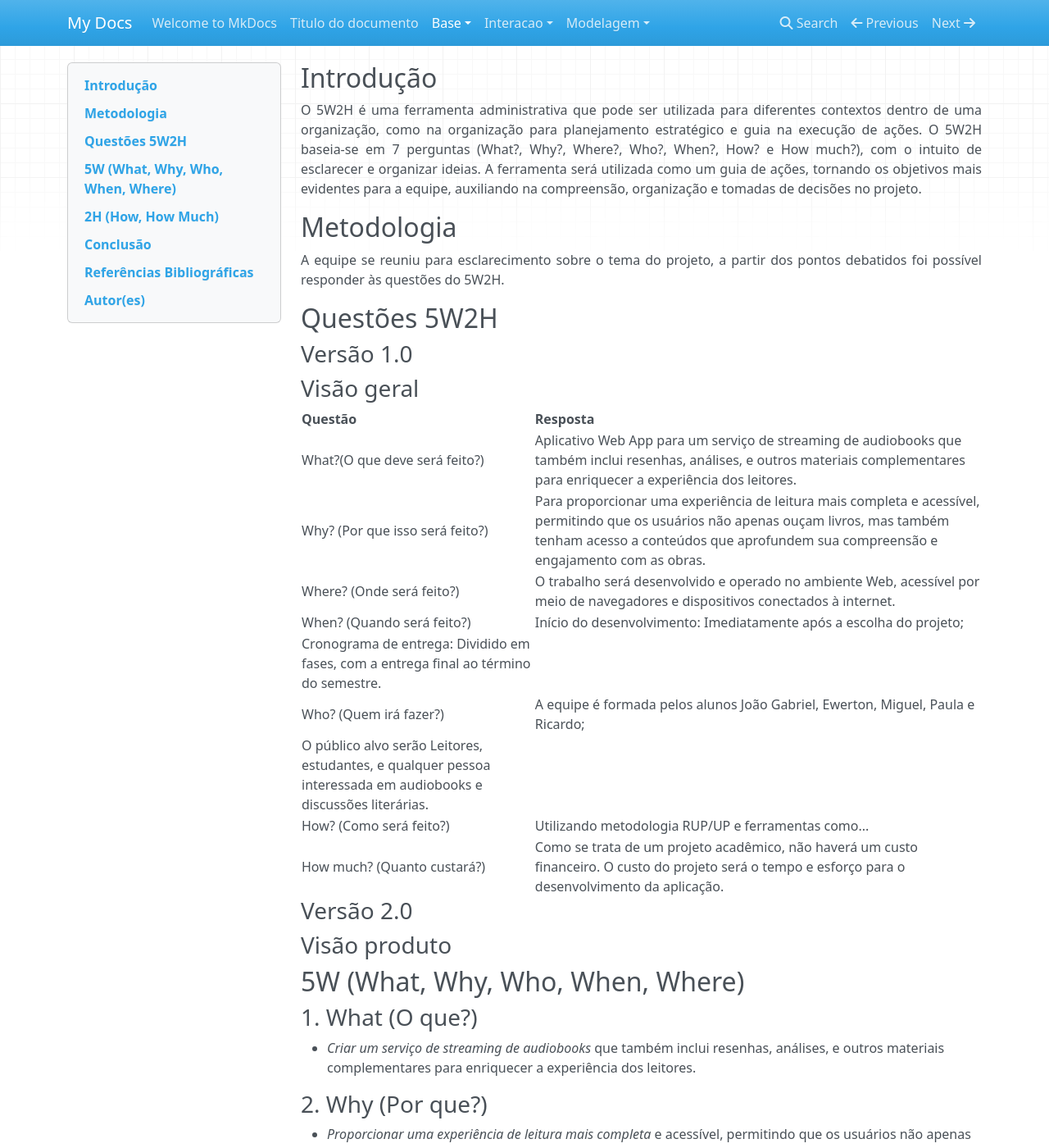
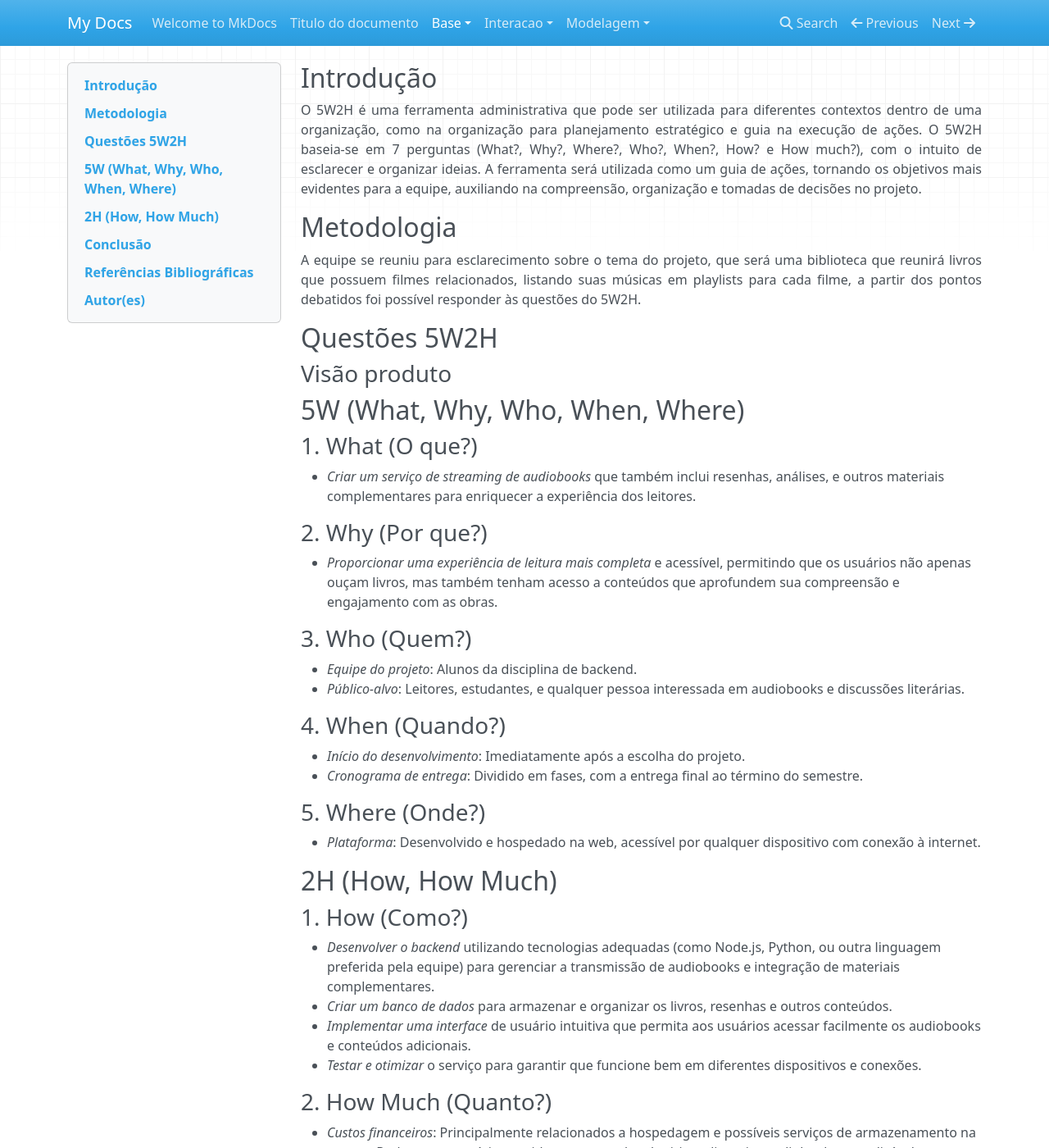
Before and after one commit to Projetos-de-Extensao/PBE_24.2_8001_III_EVE-Plus, an MkDocs documentation site: the page built from docs/base/5w2h.md, in a window 1280 px wide and 1400 px high. Shown: the whole window at 82% size. Built offline with MkDocs 1.6.1, drawn with Linux system fonts in a browser that asks for light colours; nearby versions of some CDN libraries.

Commit message:
Update 5w2h.md adicionando o tema do projeto ao arquivo

```diff
--- a/docs/base/5w2h.md
+++ b/docs/base/5w2h.md
@@ -12,30 +12,11 @@ title: 5W2H
 ## Metodologia
 
 <p align = "justify">
-    A equipe se reuniu para esclarecimento sobre o tema do projeto, a partir dos pontos debatidos foi possível responder às questões do 5W2H.
+    A equipe se reuniu para esclarecimento sobre o tema do projeto, que será uma biblioteca que reunirá livros que possuem filmes relacionados, listando suas músicas em playlists para cada filme, a partir dos pontos debatidos foi possível responder às questões do 5W2H.
 </p>
 
 
 ## Questões 5W2H
-
-### Versão 1.0
-
-### Visão geral
-
-|Questão|Resposta|
-|-------|--------|
-|What?(O que deve será feito?)|Aplicativo Web App para um serviço de streaming de audiobooks que também inclui resenhas, análises, e outros materiais complementares para enriquecer a experiência dos leitores.|
-|Why? (Por que isso será feito?)|Para proporcionar uma experiência de leitura mais completa e acessível, permitindo que os usuários não apenas ouçam livros, mas também tenham acesso a conteúdos que aprofundem sua compreensão e engajamento com as obras.|
-|Where? (Onde será feito?)|O trabalho será desenvolvido e operado no ambiente Web, acessível por meio de navegadores e dispositivos conectados à internet.|
-|When? (Quando será feito?)|Início do desenvolvimento: Imediatamente após a escolha do projeto;
-Cronograma de entrega: Dividido em fases, com a entrega final ao término do semestre.|
-|Who? (Quem irá fazer?)|A equipe é formada pelos alunos João Gabriel, Ewerton, Miguel, Paula e Ricardo;
-O público alvo serão Leitores, estudantes, e qualquer pessoa interessada em audiobooks e discussões literárias.|
-|How? (Como será feito?)|Utilizando metodologia RUP/UP e ferramentas como...|
-|How much? (Quanto custará?)|Como se trata de um projeto acadêmico, não haverá um custo financeiro. O custo do projeto será o tempo e esforço para o desenvolvimento da aplicação.|
-
-
-### Versão 2.0
 
 ### Visão produto
 
```
